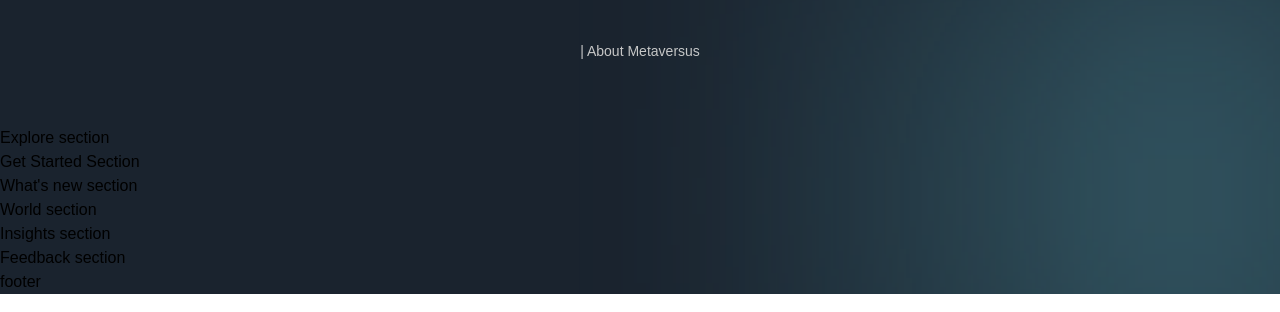
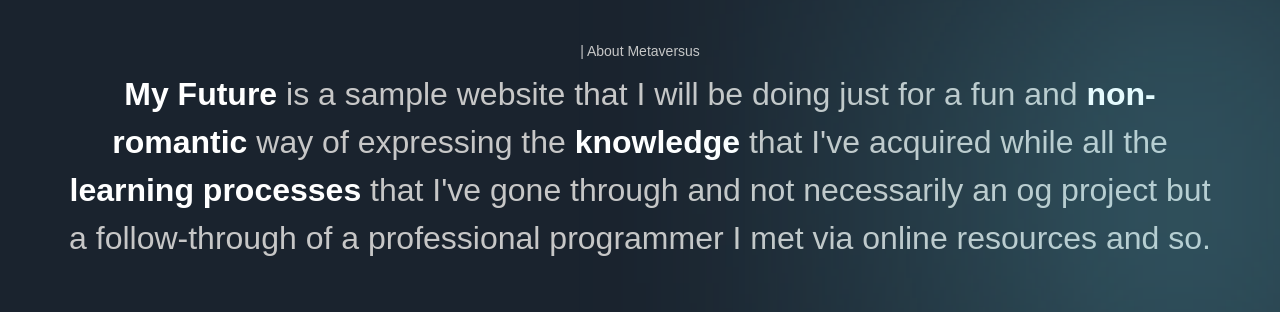
Before and after one commit to athulrajv7/NEXTJS-PROJECT, a Next.js app: page / in a window 1280 px wide. Shown: the part 1127-1439 px from the top of the page. Built offline with nearby package versions, Linux system fonts and the light colour scheme; a web font is replaced by a local one.

Commit message:
Added a bit more in About section

```diff
--- a/sections/About.jsx
+++ b/sections/About.jsx
@@ -18,6 +18,23 @@ const About = () => (
         title="| About Metaversus"
         textStyles="text-center"
       />
+      <motion.p
+        variants={fadeIn('up','tween', 0.2, 1)}
+        className="mt-[8px] font-normal sm:text-[32px] text-[20px] text-center text-secondary-white"
+      >
+        <span className="font-extrabold text-white"> My Future </span>
+
+        is a sample website that I will be doing just for a fun and
+
+        <span className="font-extrabold text-white"> non-romantic </span>
+
+        way of expressing the <span className="font-extrabold text-white"> knowledge </span> that I've acquired while all the
+
+        <span className="font-extrabold text-white"> learning processes </span>
+
+        that I've gone through and not necessarily an og project but a
+        follow-through of a professional programmer I met via online resources and so.
+      </motion.p>
     </motion.div>
   </section>
 );
```
